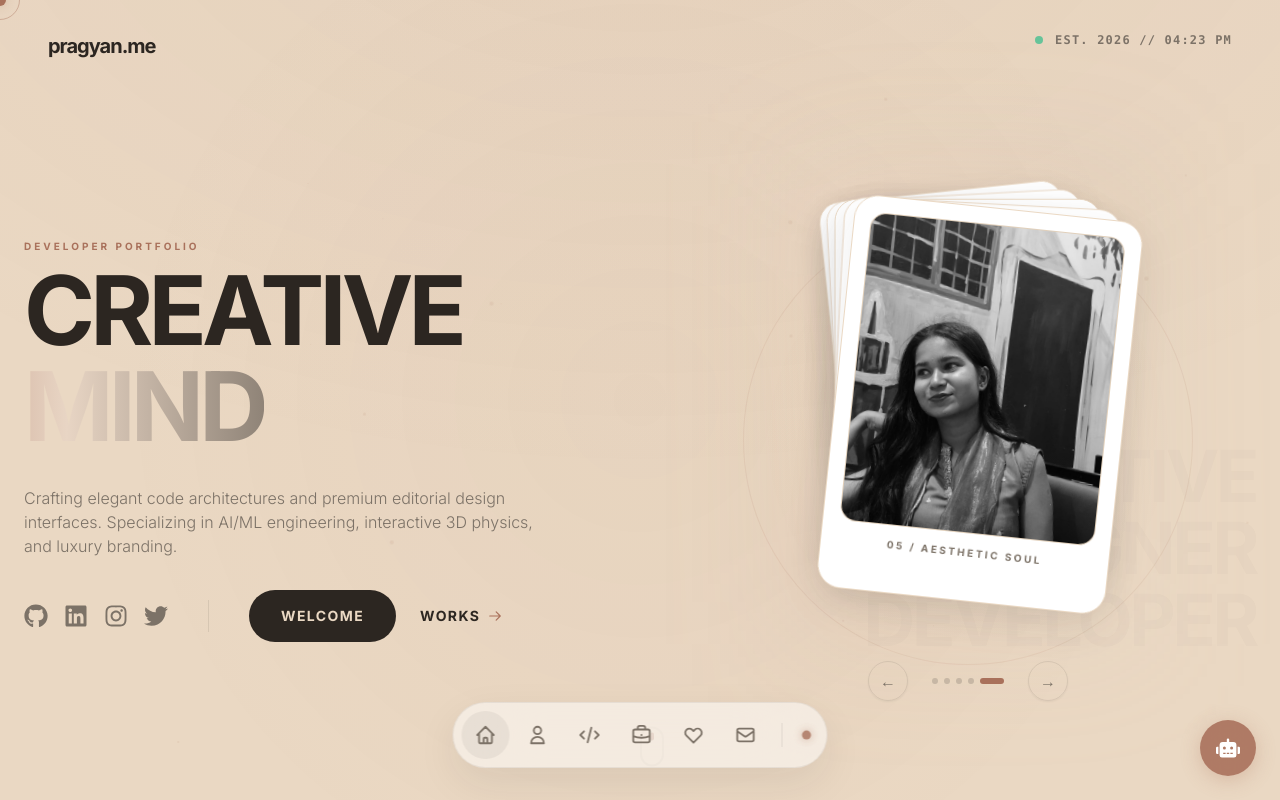
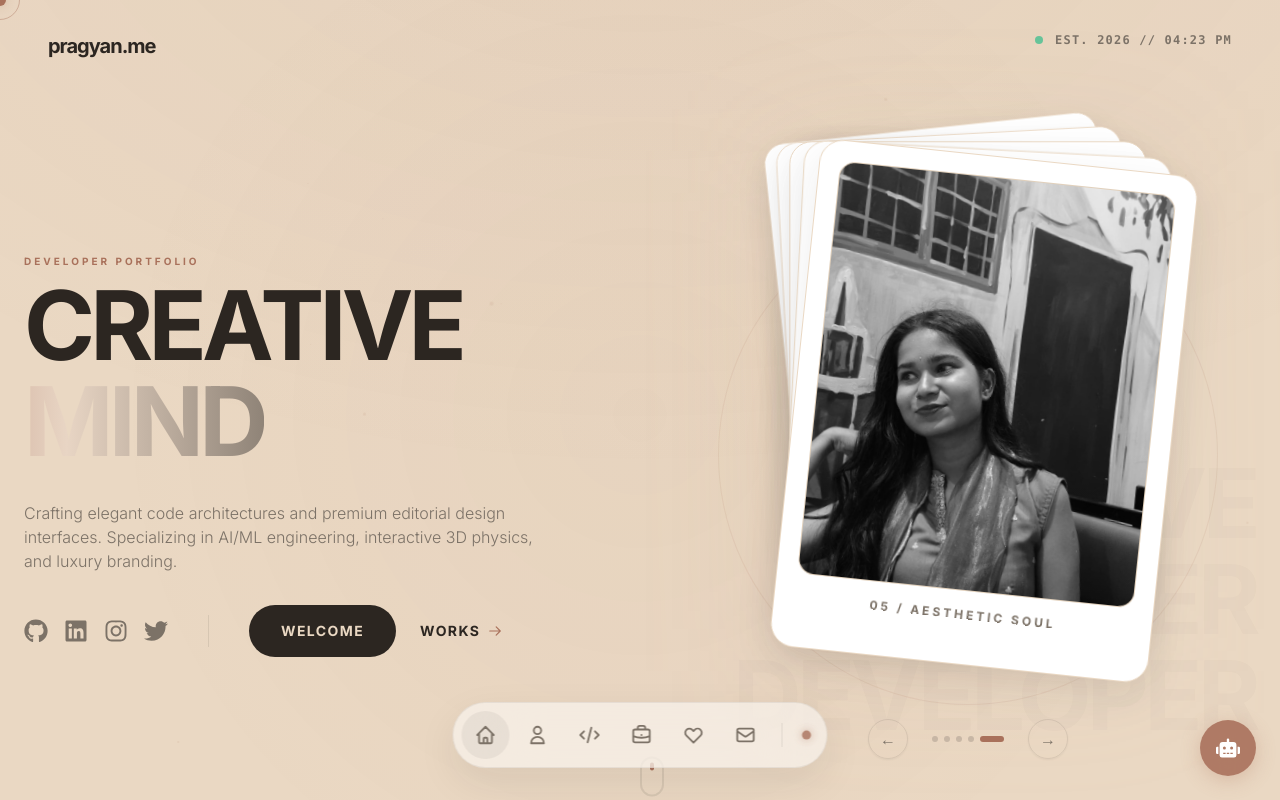
Before and after one commit to Techside-Pragyan/Techside-Portfolio, a React (Vite) app: page / in a window 1280 px wide. Shown: the top 800 px of the page. Built offline with nearby package versions, Linux system fonts and the light colour scheme.

Commit message:
feat: add Hero component with interactive 3D polaroid card deck and framer-motion animations

```diff
--- a/src/sections/Hero.jsx
+++ b/src/sections/Hero.jsx
@@ -145,12 +145,12 @@ const Hero = () => {
 
         {/* Right: Premium Interactive 3D Polaroid Card Deck */}
         <div
-          className="relative h-[550px] lg:h-[650px] w-full flex flex-col items-center justify-center pointer-events-auto"
+          className="relative h-[650px] lg:h-[750px] w-full flex flex-col items-center justify-center pointer-events-auto"
           onMouseEnter={() => setIsHovered(true)}
           onMouseLeave={() => setIsHovered(false)}
         >
           {/* Glowing Ambient Ring behind the Portrait Stack */}
-          <div className="absolute w-[450px] h-[450px] rounded-full border border-[#A9715B]/10 bg-[radial-gradient(circle_at_center,rgba(169,113,91,0.02),transparent_70%)] pointer-events-none z-0"></div>
+          <div className="absolute w-[500px] h-[500px] rounded-full border border-[#A9715B]/10 bg-[radial-gradient(circle_at_center,rgba(169,113,91,0.02),transparent_70%)] pointer-events-none z-0"></div>
 
           {/* Holographic Text Overlay with opposite tilt direction for 3D parallax depth */}
           <motion.div
@@ -160,7 +160,7 @@ const Hero = () => {
             }}
             className="absolute right-0 top-1/2 -translate-y-1/2 hidden xl:block text-right pointer-events-none z-10"
           >
-             <h2 className="text-7xl font-black text-[#2C2621]/[0.02] tracking-tighter leading-none select-none">
+             <h2 className="text-8xl font-black text-[#2C2621]/[0.02] tracking-tighter leading-none select-none">
                 CREATIVE <br/>
                 DESIGNER <br/>
                 DEVELOPER
@@ -174,24 +174,24 @@ const Hero = () => {
             perspective={1200}
             scale={1.01}
             transitionSpeed={1200}
-            className="relative w-full h-[450px] z-20 flex items-center justify-center"
+            className="relative w-full h-[520px] z-20 flex items-center justify-center"
           >
             {/* Ambient Glowing Backdrop Behind the Cards */}
-            <div className="absolute w-[360px] h-[480px] bg-gradient-to-tr from-[#A9715B]/10 via-[#E8D5C4]/10 to-[#7C7267]/10 blur-3xl pointer-events-none"></div>
+            <div className="absolute w-[400px] h-[520px] bg-gradient-to-tr from-[#A9715B]/10 via-[#E8D5C4]/10 to-[#7C7267]/10 blur-3xl pointer-events-none"></div>
 
             {/* Polaroid Cards Stack */}
-            <div className="relative w-[300px] h-[400px] flex items-center justify-center">
+            <div className="relative w-[380px] h-[500px] flex items-center justify-center">
               {cards.map((cardId) => {
                 const indexInStack = cards.indexOf(cardId);
                 const isFront = indexInStack === cards.length - 1;
 
                 // Fan offsets & rotations
-                const rot = isHovered ? (indexInStack - 2) * 10 : (indexInStack - 2) * 3;
-                const xOffset = isHovered ? (indexInStack - 2) * 45 : (indexInStack - 2) * 6;
+                const rot = isHovered ? (indexInStack - 2) * 11 : (indexInStack - 2) * 3;
+                const xOffset = isHovered ? (indexInStack - 2) * 65 : (indexInStack - 2) * 8;
                 const yOffset = isHovered
-                  ? Math.abs(indexInStack - 2) * 8 - 15
-                  : (cards.length - 1 - indexInStack) * -12;
-                const scaleVal = indexInStack * 0.04 + 0.84;
+                  ? Math.abs(indexInStack - 2) * 10 - 25
+                  : (cards.length - 1 - indexInStack) * -15;
+                const scaleVal = indexInStack * 0.03 + 0.88;
 
                 return (
                   <motion.div
@@ -221,12 +221,12 @@ const Hero = () => {
                         cycleForward();
                       }
                     }}
-                    className={`absolute w-[290px] h-[395px] rounded-3xl bg-white border border-[#EAD8C3] shadow-[0_15px_40px_rgba(44,38,33,0.08)] flex flex-col p-4 cursor-grab active:cursor-grabbing interactive transition-shadow duration-300 ${
-                      isFront ? 'hover:shadow-[0_20px_50px_rgba(169,113,91,0.12)]' : ''
+                    className={`absolute w-[300px] h-[410px] sm:w-[350px] sm:h-[480px] md:w-[380px] md:h-[510px] rounded-3xl bg-white border border-[#EAD8C3] shadow-[0_15px_40px_rgba(44,38,33,0.08)] flex flex-col p-4 sm:p-5 cursor-grab active:cursor-grabbing interactive transition-shadow duration-300 ${
+                      isFront ? 'hover:shadow-[0_25px_50px_rgba(169,113,91,0.15)]' : ''
                     }`}
                   >
                     {/* Image Box */}
-                    <div className="relative w-full h-[310px] rounded-2xl overflow-hidden border border-black/[0.04] bg-[#EAD8C3]">
+                    <div className="relative w-full h-[320px] sm:h-[380px] md:h-[415px] rounded-2xl overflow-hidden border border-black/[0.04] bg-[#EAD8C3]">
                       <img
                         src={images[cardId]}
                         alt={captions[cardId]}
@@ -238,7 +238,7 @@ const Hero = () => {
                     </div>
 
                     {/* Caption */}
-                    <span className="font-sans text-[10px] font-black text-[#7C7267] tracking-[0.25em] mt-3 block text-center uppercase select-none">
+                    <span className="font-sans text-[10px] sm:text-xs font-black text-[#7C7267] tracking-[0.25em] mt-3 sm:mt-4 block text-center uppercase select-none">
                       {captions[cardId]}
                     </span>
                   </motion.div>
@@ -248,7 +248,7 @@ const Hero = () => {
           </Tilt>
 
           {/* Elegant Deck Controls & Swipe Indicators */}
-          <div className="flex items-center gap-6 mt-8 z-30">
+          <div className="flex items-center gap-6 mt-12 z-30">
             <button
               onClick={cycleBackward}
               className="w-10 h-10 rounded-full border border-black/[0.08] flex items-center justify-center text-[#7C7267] hover:text-[#2C2621] hover:border-[#A9715B]/50 hover:bg-white transition-all duration-300 interactive shadow-sm"
```
